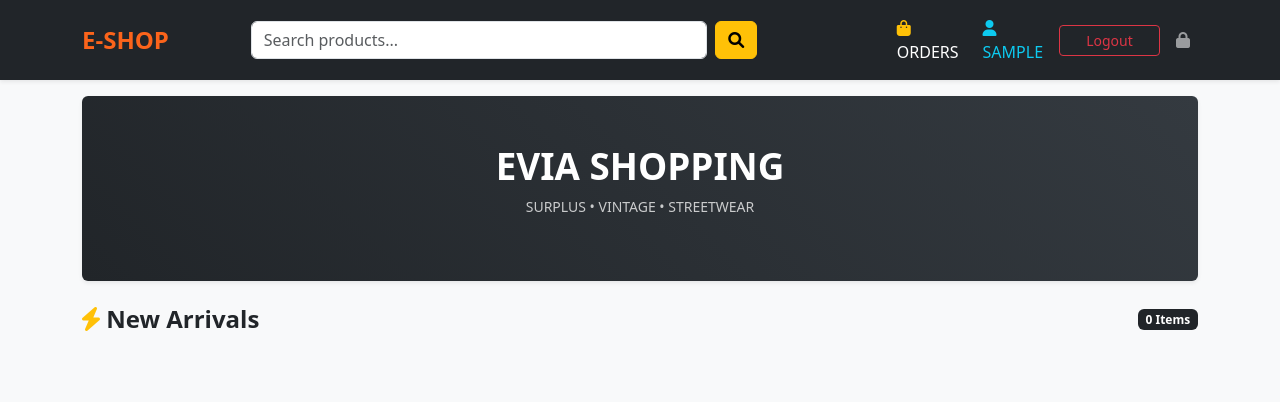
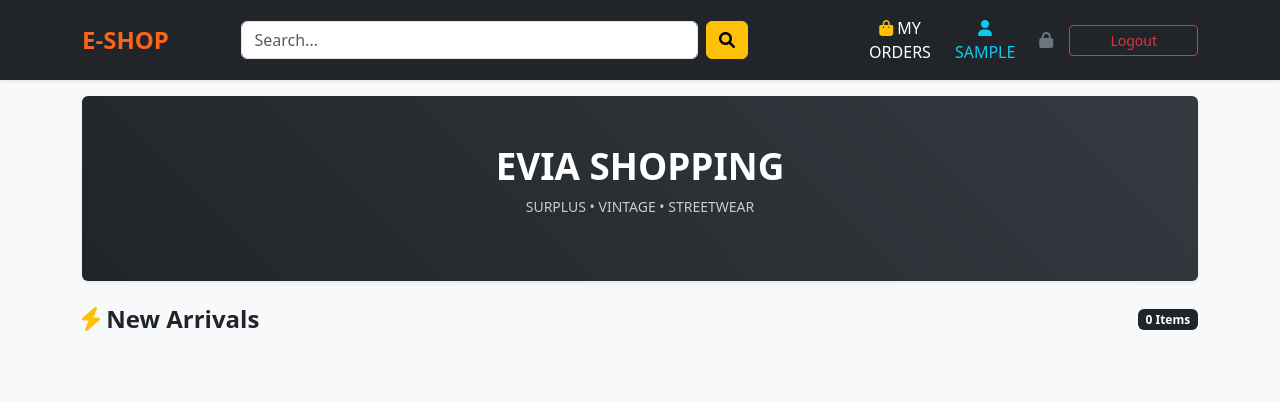
Before and after one commit to glmarshad558-bot/evia-shop, a Flask app: page / in a window 1280 px wide. Shown: the top 402 px of the page. Run offline with Flask 3, Linux system fonts and the light colour scheme; the visitor is signed in with stand-in values (Sample User, id 1); data that the repository does not hold is empty.

Commit message:
Update index.html

```diff
--- a/templates/index.html
+++ b/templates/index.html
@@ -40,8 +40,7 @@
     </style>
 </head>
 <body class="bg-light">
-
-    <nav class="navbar navbar-expand-lg navbar-dark bg-dark sticky-top shadow-sm">
+<nav class="navbar navbar-expand-lg navbar-dark bg-dark sticky-top shadow-sm">
         <div class="container">
             <a class="navbar-brand" href="/">E-SHOP</a>
 
@@ -51,29 +50,33 @@
 
             <div class="collapse navbar-collapse" id="navMenu">
                 <form class="d-flex mx-auto w-50 search-form" action="/" method="GET">
-                    <input class="form-control me-2" type="search" name="q" placeholder="Search products..." aria-label="Search">
+                    <input class="form-control me-2" type="search" name="q" placeholder="Search..." aria-label="Search">
                     <button class="btn btn-warning" type="submit"><i class="fa fa-search"></i></button>
                 </form>
 
-                <div class="navbar-nav ms-auto align-items-center gap-2">
+                <div class="navbar-nav ms-auto align-items-center gap-2 text-center">
                     {% if current_user.is_authenticated %}
-                        <a class="nav-link text-white" href="/profile">
-                            <i class="fa fa-shopping-bag text-warning"></i> ORDERS
+                        <a class="nav-link text-white py-2" href="/profile">
+                            <i class="fa fa-shopping-bag text-warning"></i> MY ORDERS
                         </a>
-                        <span class="nav-link text-info small">
+                        <span class="nav-link text-info small py-2">
                             <i class="fa fa-user"></i> {{ current_user.username|upper }}
                         </span>
-                        <a class="btn btn-outline-danger btn-sm w-100" href="/logout">Logout</a>
+
+                        <hr class="d-lg-none text-white-50 w-100">
+                        <a class="nav-link py-2 text-secondary" href="/admin_lock">
+                            <i class="fa fa-lock"></i> <span class="d-lg-none">ADMIN PANEL</span>
+                        </a>
+
+                        <a class="btn btn-outline-danger btn-sm w-100 my-1" href="/logout">Logout</a>
                     {% else %}
-                        <a class="nav-link" href="/login">Login</a>
-                        <a class="btn btn-primary btn-sm text-white px-3" href="/signup">Sign Up</a>
+                        <a class="nav-link py-2" href="/login">Login</a>
+                        <a class="btn btn-primary btn-sm text-white px-3 w-100 my-1" href="/signup">Sign Up</a>
                     {% endif %}
-                    <a class="nav-link d-none d-lg-block" href="/admin_lock"><i class="fa fa-lock"></i></a>
                 </div>
             </div>
         </div>
     </nav>
-
     <div class="container mt-3">
         <div class="p-4 p-md-5 rounded shadow-sm text-center text-white" style="background: linear-gradient(45deg, #212529, #343a40);">
             <h1 class="fw-bold text-uppercase" style="font-size: calc(1.5rem + 1vw);">Evia Shopping</h1>
```
